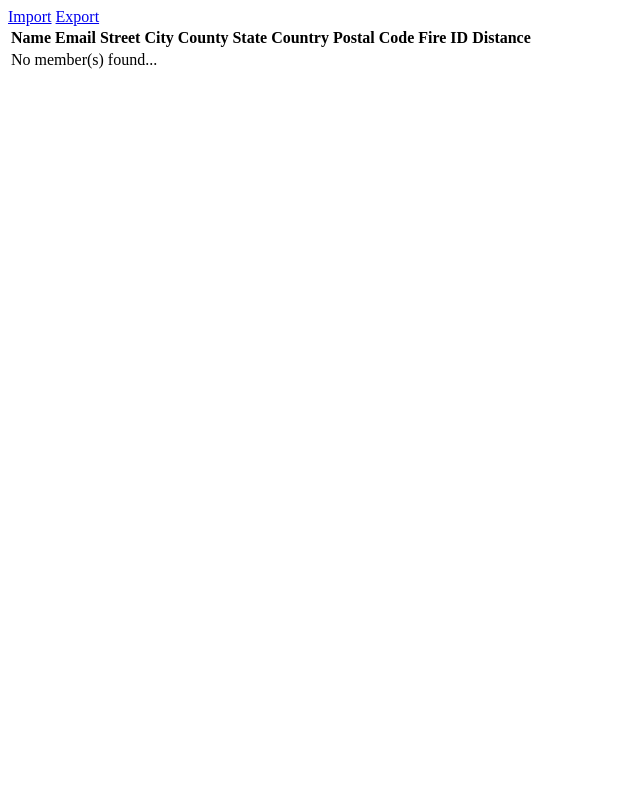
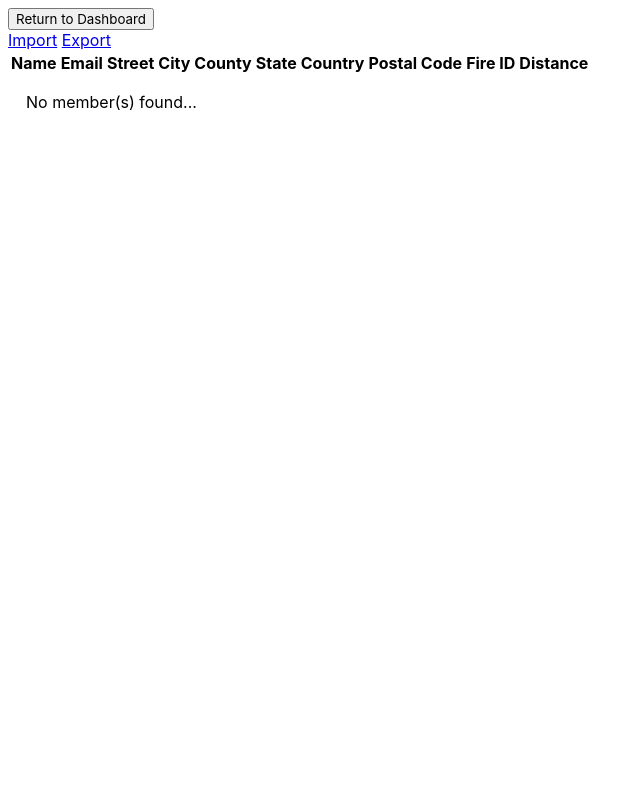
Before and after one commit to JohanneJayde/geospatial-visualization-notification-system, a PHP site: page /CSV.php in a window 1280 px wide. Shown: the whole page, without its empty margins (0-643 px from the left). Run offline with PHP 8.4, Linux system fonts and the light colour scheme; data that the repository does not hold is empty.

Commit message:
began styling import export csv page

```diff
--- a/CSV.php
+++ b/CSV.php
@@ -42,8 +42,18 @@ if(!empty($_GET['status'])){
         <div class="alert <?php echo $statusType; ?>"><?php echo $statusMsg; ?></div>
     </div>
 <?php } ?>
+<!DOCTYPE html>
+<html lang="en">
+    <head>
+    <link rel="stylesheet" type="text/css" href="../css/report.css">
 
+    <meta charset="utf-8">
+    <title>Fairchild Wildfire Notification System</title>
+
+    </head>
+    <body>
         <div class="row">
+            <button onclick= "location.href = 'dashboard.html'">Return to Dashboard</button
             <!-- Import & Export link -->
             <div class="col-md-12 head">
                 <div class="float-right">
@@ -103,6 +113,8 @@ if(!empty($_GET['status'])){
                 </tbody>
             </table>
         </div>
+    </body>
+</html>
 
 <!-- Show/hide CSV upload form -->
 <script>
--- /dev/null
+++ b/css/report.css
@@ -0,0 +1,15 @@
+@import url('https://fonts.googleapis.com/css2?family=Roboto:ital,wght@0,100;0,300;0,400;0,500;0,700;0,900;1,100;1,300;1,400;1,500;1,700;1,900&display=swap');
+
+*{
+  font-family: -apple-system, BlinkMacSystemFont, "segoe ui", "roboto"
+}
+
+
+tr{
+    padding: 1em 0;
+}
+
+td{
+    padding: 1em;
+    text-align: left;
+}
```
Also changed, not shown: css/map.css (line endings or trailing spaces). Lines whose indentation alone changed are shown as unchanged.
